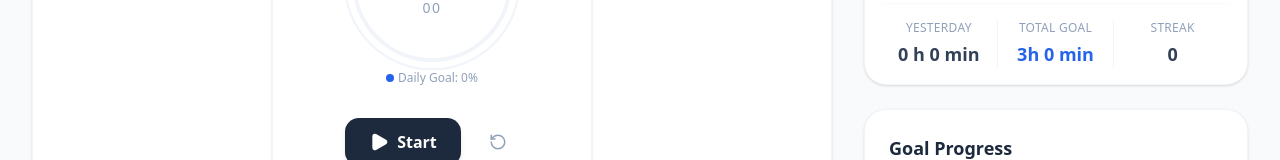
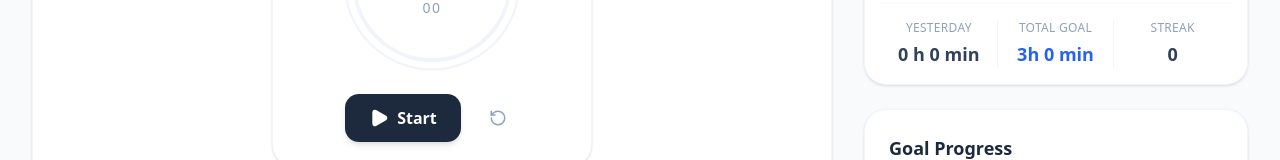
Before and after one commit to SheoranRavi/focus-flow, a React (Vite) app: page /app in a window 1280 px wide. Shown: the part 368-528 px from the top of the page. Built offline with nearby package versions, Linux system fonts and the light colour scheme; no server answers.

Commit message:
fix double counting

```diff
--- a/src/components/SessionCard/SessionCard.tsx
+++ b/src/components/SessionCard/SessionCard.tsx
@@ -159,12 +159,6 @@
                 </div>
             </div>
          </div>
-
-         {/* Goal Progress Text */}
-         <div className="mt-2 text-xs font-medium text-slate-400 flex items-center gap-1">
-            <span className="w-2 h-2 rounded-full bg-brand"></span>
-            Daily Goal: {Math.round(goalProgressPercent * 100)}%
-         </div>
       </div>
 
       {/* Controls */}
```
Also changed, not shown: 1 other file (tests, documents, lock files or other folders).
